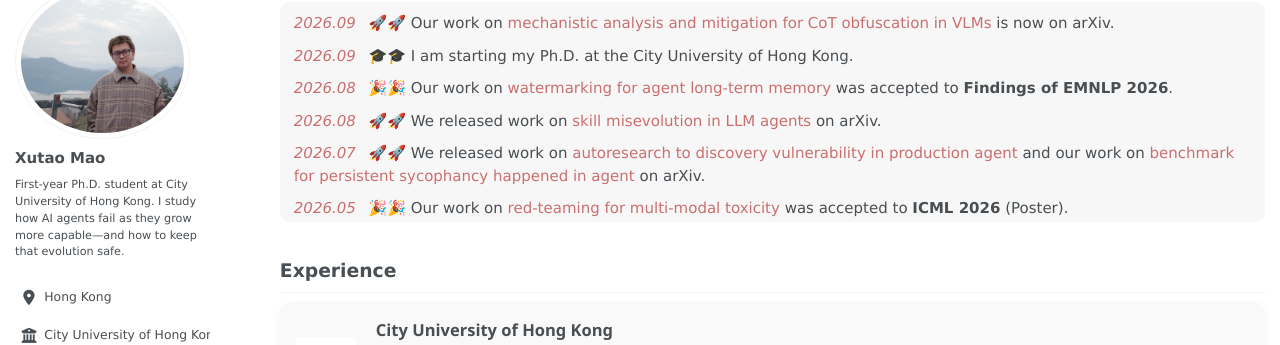
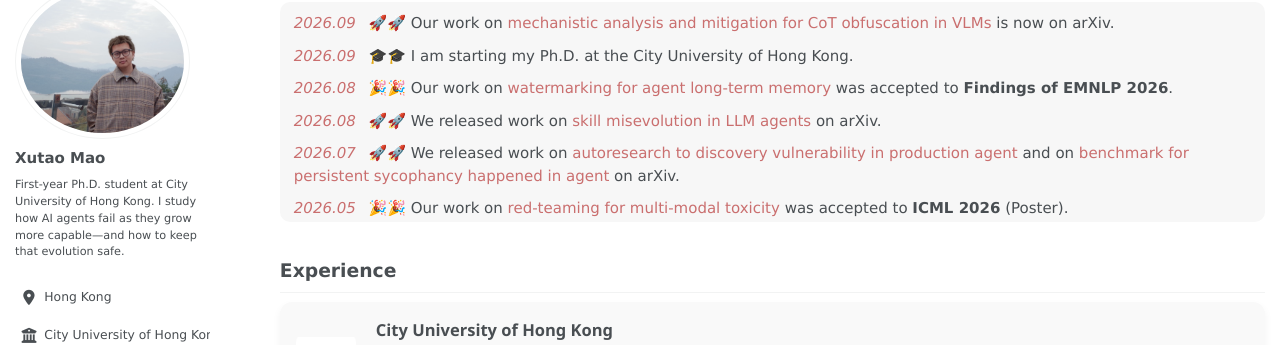
Before and after one commit to henrymao2004/henrymao2004.github.io, a Jekyll site: the page built from _pages/about.md, in a window 1280 px wide and 900 px high, scrolled down 457 px. Shown: the part 116-461 px from the top of the window. Built offline with Jekyll 4.4.1, drawn with Linux system fonts in a browser that asks for light colours; some web fonts are replaced.

Commit message:
Drop the extra subject on the persistent-sycophancy news link.

```diff
--- a/_pages/about.md
+++ b/_pages/about.md
@@ -27,7 +27,7 @@ News
 <li><span class="news-date"><em>2026.09</em></span> 🎓🎓 I am starting my Ph.D. at the City University of Hong Kong.</li>
 <li><span class="news-date"><em>2026.08</em></span> 🎉🎉 Our work on <a href="https://arxiv.org/abs/2605.25002" target="_blank">watermarking for agent long-term memory</a> was accepted to <strong>Findings of EMNLP 2026</strong>.</li>
 <li><span class="news-date"><em>2026.08</em></span> 🚀🚀 We released work on <a href="https://arxiv.org/abs/2608.12851" target="_blank">skill misevolution in LLM agents</a> on arXiv.</li>
-<li><span class="news-date"><em>2026.07</em></span> 🚀🚀 We released work on <a href="https://arxiv.org/abs/2607.11698" target="_blank">autoresearch to discovery vulnerability in production agent</a> and our work on <a href="https://arxiv.org/abs/2607.10526" target="_blank">benchmark for persistent sycophancy happened in agent</a> on arXiv.</li>
+<li><span class="news-date"><em>2026.07</em></span> 🚀🚀 We released work on <a href="https://arxiv.org/abs/2607.11698" target="_blank">autoresearch to discovery vulnerability in production agent</a> and on <a href="https://arxiv.org/abs/2607.10526" target="_blank">benchmark for persistent sycophancy happened in agent</a> on arXiv.</li>
 <li><span class="news-date"><em>2026.05</em></span> 🎉🎉 Our work on <a href="https://arxiv.org/abs/2605.00699" target="_blank">red-teaming for multi-modal toxicity</a> was accepted to <strong>ICML 2026</strong> (Poster).</li>
 <li><span class="news-date"><em>2025.11</em></span> 🎉🎉 Our work on <a href="https://arxiv.org/abs/2505.14422" target="_blank">social-media opinion prediction</a> (Oral) and on <a href="https://arxiv.org/abs/2505.18744" target="_blank">multi-domain text-to-SQL benchmark</a> (Poster) accepted to <strong>AAAI 2026</strong>.</li>
   </ul>
```
